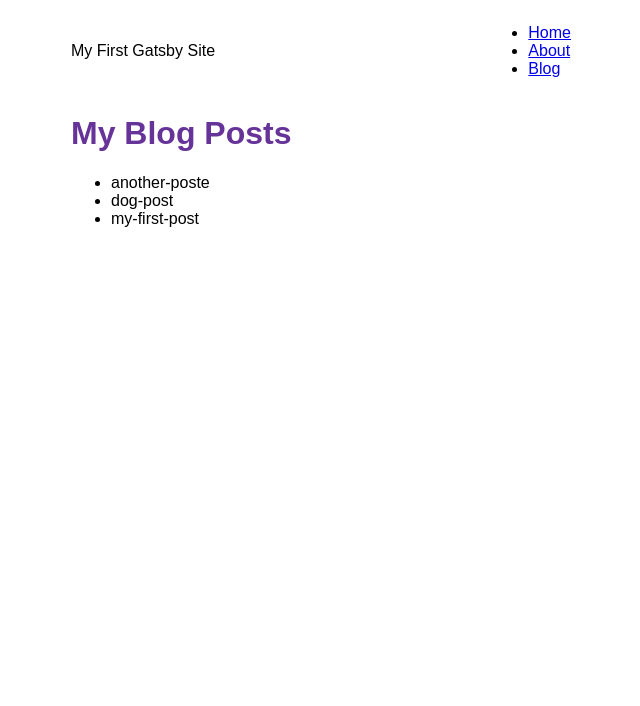
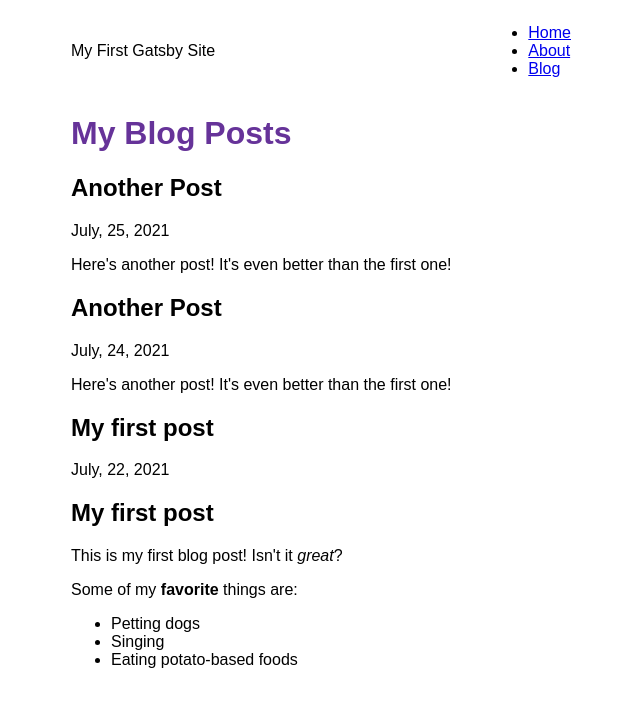
Before and after one commit to diegocosta-dev/my-fisrt-gatsby-site, a Gatsby site: page /blog in a window 1280 px wide. Shown: the whole page, without its empty margins (319-959 px from the left). Built offline with nearby package versions, Linux system fonts and the light colour scheme; Gatsby itself is replaced by a stand-in of ours.

Commit message:
Finished Gatsby Tutorial Part 5

```diff
--- a/blog/another-poste.mdx
+++ b/blog/another-poste.mdx
@@ -0,0 +1,5 @@
+---
+title: "Another Post"
+date: "2021-07-25"
+---
+Here's another post! It's even better than the first one!
--- a/blog/dog-post.mdx
+++ b/blog/dog-post.mdx
@@ -0,0 +1,5 @@
+---
+title: "Another Post"
+date: "2021-07-24"
+---
+Here's another post! It's even better than the first one!
--- a/blog/my-first-post.mdx
+++ b/blog/my-first-post.mdx
@@ -0,0 +1,14 @@
+---
+title: "My first post"
+date: "2021-07-22"
+---
+
+# My first post
+
+This is my first blog post! Isn't it *great*?
+
+Some of my **favorite** things are:
+
+* Petting dogs
+* Singing
+* Eating potato-based foods
--- a/gatsby-config.js
+++ b/gatsby-config.js
@@ -19,5 +19,6 @@
         path: `${__dirname}/blog`,
       }
     },
+    "gatsby-plugin-mdx",
   ],
 }
--- a/package.json
+++ b/package.json
@@ -15,8 +15,11 @@
     "clean": "gatsby clean"
   },
   "dependencies": {
+    "@mdx-js/mdx": "v1",
+    "@mdx-js/react": "v1",
     "gatsby": "^4.15.2",
     "gatsby-plugin-image": "^2.16.1",
+    "gatsby-plugin-mdx": "^3.16.0",
     "gatsby-plugin-sharp": "^4.16.1",
     "gatsby-source-filesystem": "^4.16.0",
     "gatsby-transformer-sharp": "^4.16.0",
--- a/src/pages/blog.jsx
+++ b/src/pages/blog.jsx
@@ -1,26 +1,36 @@
 import * as React from 'react'
 import { graphql } from 'gatsby'
+import { MDXRenderer } from 'gatsby-plugin-mdx';
 import BasicLayout from '../layouts/basicLayout';
 
 const blogPage = ({ data }) => {
   return (
     <BasicLayout pageTitle={'My Blog Posts'}>
-      <ul>
-        {data.allFile.nodes.map((node) => {
+        {data.allMdx.nodes.map((node) => {
           return (
-            <li key={node.name}>{ node.name }</li>
+            <article>
+              <h2>{node.frontmatter.title}</h2>
+              <p>{node.frontmatter.date}</p>
+              <MDXRenderer>
+                {node.body}
+              </MDXRenderer>
+            </article>
           )
         })}
-      </ul>
     </BasicLayout>
   )
 }
 
 export const query = graphql`
   query {
-    allFile {
+    allMdx(sort: {fields: frontmatter___date, order: DESC}) {
       nodes {
-        name
+        frontmatter {
+          title
+          date(formatString: "MMMM, D, YYYY")
+        }
+        id
+        body
       }
     }
   }
```
Also changed, not shown: 1 other file.
